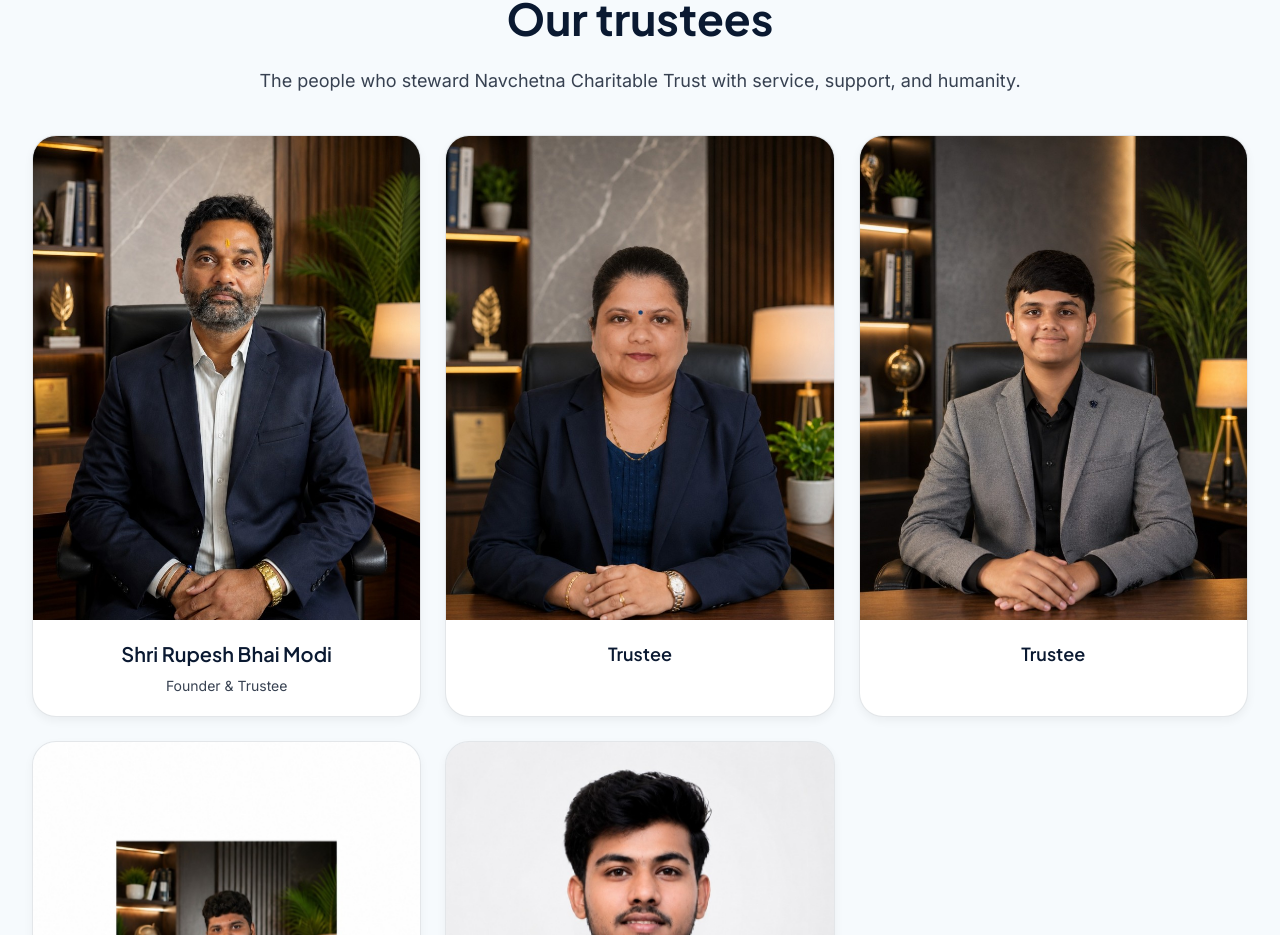
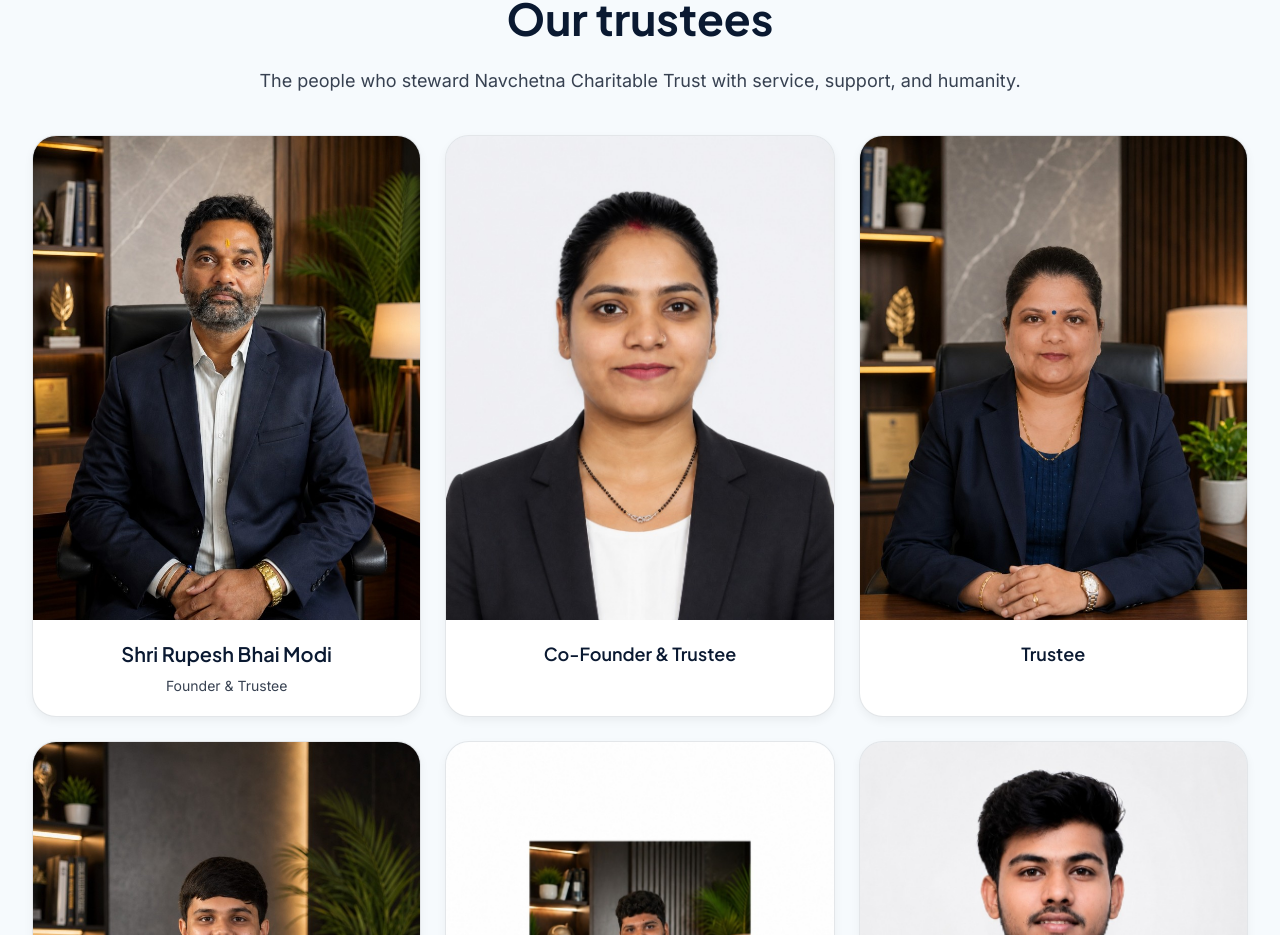
Before and after one commit to myqkart/my-trust, a Next.js app: page /about in a window 1280 px wide. Shown: the part 3000-3935 px from the top of the page. Built offline with nearby package versions, Linux system fonts and the light colour scheme; no server answers.

Commit message:
new trustee added

```diff
--- a/ai/demo-data.md
+++ b/ai/demo-data.md
@@ -174,6 +174,8 @@
 
 Shri Rupesh Bhai Modi — Founder & Trustee
 
+Co-Founder & Trustee (name to be confirmed). Portrait is on the About page.
+
 Four additional trustees (names to be confirmed). Portraits are on the About page.
 
 ---
--- a/app/about/page.tsx
+++ b/app/about/page.tsx
@@ -125,7 +125,7 @@
                     src={member.image}
                     alt={
                       member.name === "Trustee"
-                        ? "Trustee of Navchetna Charitable Trust"
+                        ? `${member.role} of Navchetna Charitable Trust`
                         : member.name
                     }
                     fill
--- a/data/demo.ts
+++ b/data/demo.ts
@@ -222,6 +222,12 @@
     image: "/images/trustees/rupesh-bhai-modi.png",
   },
   {
+    id: "co-founder-trustee",
+    name: "Trustee",
+    role: "Co-Founder & Trustee",
+    image: "/images/trustees/co-founder-trustee.png",
+  },
+  {
     id: "trustee-02",
     name: "Trustee",
     role: "Trustee",
```
Also changed, not shown: public/images/trustees/co-founder-trustee.png (added).
